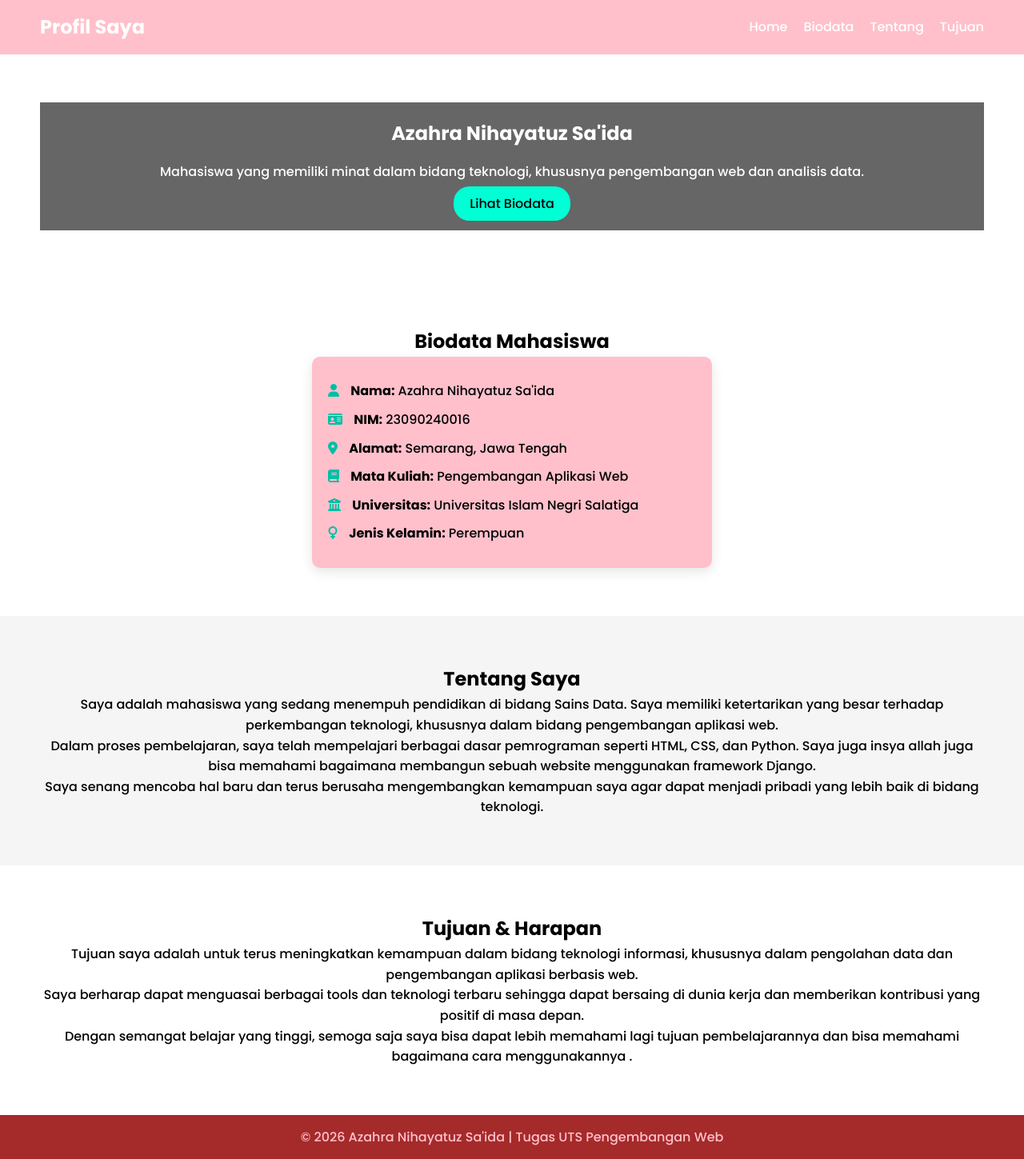
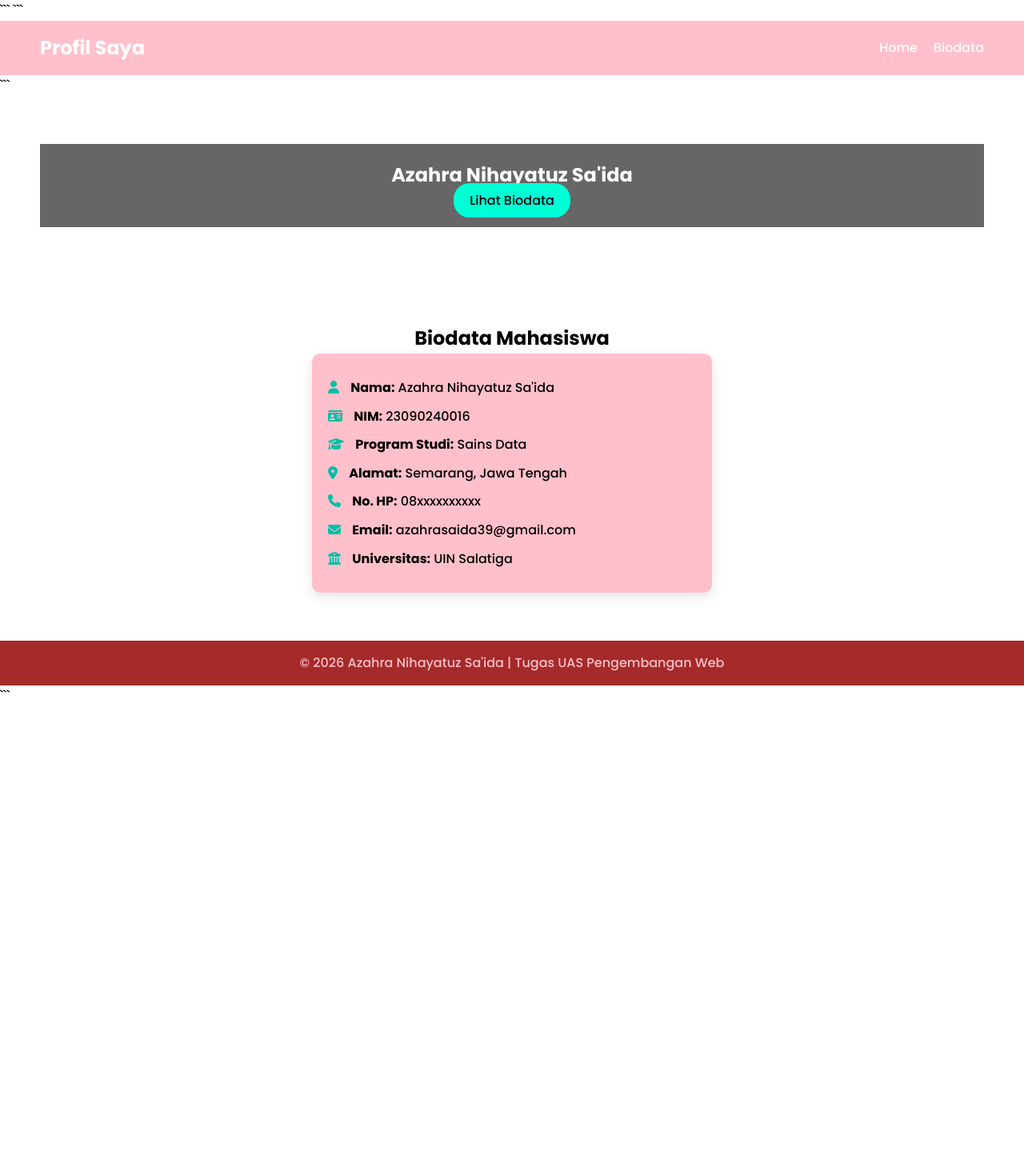
Before and after one commit to Azzahra135/UTSazzahra, a Django app: page / in a window 1280 px wide. Shown: the whole page at 80% size. After the commit the page ends 866 px from the top, so only its background shows below. Run offline with Django 5.2, Linux system fonts and the light colour scheme.

Commit message:
upload project cv

````diff
--- a/templates/index.html
+++ b/templates/index.html
@@ -1,10 +1,13 @@
 {% load static %}
+
 <!doctype html>
+
 <html lang="id">
   <head>
     <meta charset="UTF-8" />
     <title>Profil Mahasiswa</title>
 
+    ```
     <link rel="stylesheet" href="{% static 'css/style.css' %}" />
 
     <!-- Font -->
@@ -18,6 +21,7 @@
       rel="stylesheet"
       href="https://cdnjs.cloudflare.com/ajax/libs/font-awesome/6.5.0/css/all.min.css"
     />
+    ```
   </head>
 
   <body>
@@ -27,21 +31,15 @@
       <ul>
         <li><a href="#hero">Home</a></li>
         <li><a href="#biodata">Biodata</a></li>
-        <li><a href="#about">Tentang</a></li>
-        <li><a href="#tujuan">Tujuan</a></li>
       </ul>
     </nav>
 
+    ```
     <!-- HERO -->
     <section id="hero" class="hero">
       <div class="overlay">
         <div class="hero-content">
           <h1>Azahra Nihayatuz Sa'ida</h1>
-
-          <p class="desc">
-            Mahasiswa yang memiliki minat dalam bidang teknologi, khususnya
-            pengembangan web dan analisis data.
-          </p>
 
           <a href="#biodata" class="btn">Lihat Biodata</a>
         </div>
@@ -59,72 +57,29 @@
         </p>
         <p><i class="fa fa-id-card"></i> <strong>NIM:</strong> 23090240016</p>
         <p>
+          <i class="fa fa-graduation-cap"></i>
+          <strong>Program Studi:</strong> Sains Data
+        </p>
+        <p>
           <i class="fa fa-map-marker-alt"></i>
           <strong>Alamat:</strong> Semarang, Jawa Tengah
         </p>
+        <p><i class="fa fa-phone"></i> <strong>No. HP:</strong> 08xxxxxxxxxx</p>
         <p>
-          <i class="fa fa-book"></i> <strong>Mata Kuliah:</strong> Pengembangan
-          Aplikasi Web
+          <i class="fa fa-envelope"></i>
+          <strong>Email:</strong> azahrasaida39@gmail.com
         </p>
         <p>
-          <i class="fa fa-university"></i>
-          <strong>Universitas:</strong> Universitas Islam Negri Salatiga
-        </p>
-        <p>
-          <i class="fa fa-venus"></i> <strong>Jenis Kelamin:</strong> Perempuan
+          <i class="fa fa-university"></i> <strong>Universitas:</strong> UIN
+          Salatiga
         </p>
       </div>
     </section>
 
-    <!-- TENTANG -->
-    <section id="about" class="bg-light">
-      <h2>Tentang Saya</h2>
-
-      <p>
-        Saya adalah mahasiswa yang sedang menempuh pendidikan di bidang Sains
-        Data. Saya memiliki ketertarikan yang besar terhadap perkembangan
-        teknologi, khususnya dalam bidang pengembangan aplikasi web.
-      </p>
-
-      <p>
-        Dalam proses pembelajaran, saya telah mempelajari berbagai dasar
-        pemrograman seperti HTML, CSS, dan Python. Saya juga insya allah juga
-        bisa memahami bagaimana membangun sebuah website menggunakan framework
-        Django.
-      </p>
-
-      <p>
-        Saya senang mencoba hal baru dan terus berusaha mengembangkan kemampuan
-        saya agar dapat menjadi pribadi yang lebih baik di bidang teknologi.
-      </p>
-    </section>
-
-    <!-- TUJUAN -->
-    <section id="tujuan">
-      <h2>Tujuan & Harapan</h2>
-
-      <p>
-        Tujuan saya adalah untuk terus meningkatkan kemampuan dalam bidang
-        teknologi informasi, khususnya dalam pengolahan data dan pengembangan
-        aplikasi berbasis web.
-      </p>
-
-      <p>
-        Saya berharap dapat menguasai berbagai tools dan teknologi terbaru
-        sehingga dapat bersaing di dunia kerja dan memberikan kontribusi yang
-        positif di masa depan.
-      </p>
-
-      <p>
-        Dengan semangat belajar yang tinggi, semoga saja saya bisa dapat lebih
-        memahami lagi tujuan pembelajarannya dan bisa memahami bagaimana cara
-        menggunakannya .
-      </p>
-    </section>
-
     <!-- FOOTER -->
     <footer>
-      <p>© 2026 Azahra Nihayatuz Sa'ida | Tugas UTS Pengembangan Web</p>
+      <p>© 2026 Azahra Nihayatuz Sa'ida | Tugas UAS Pengembangan Web</p>
     </footer>
+    ```
   </body>
 </html>
````
